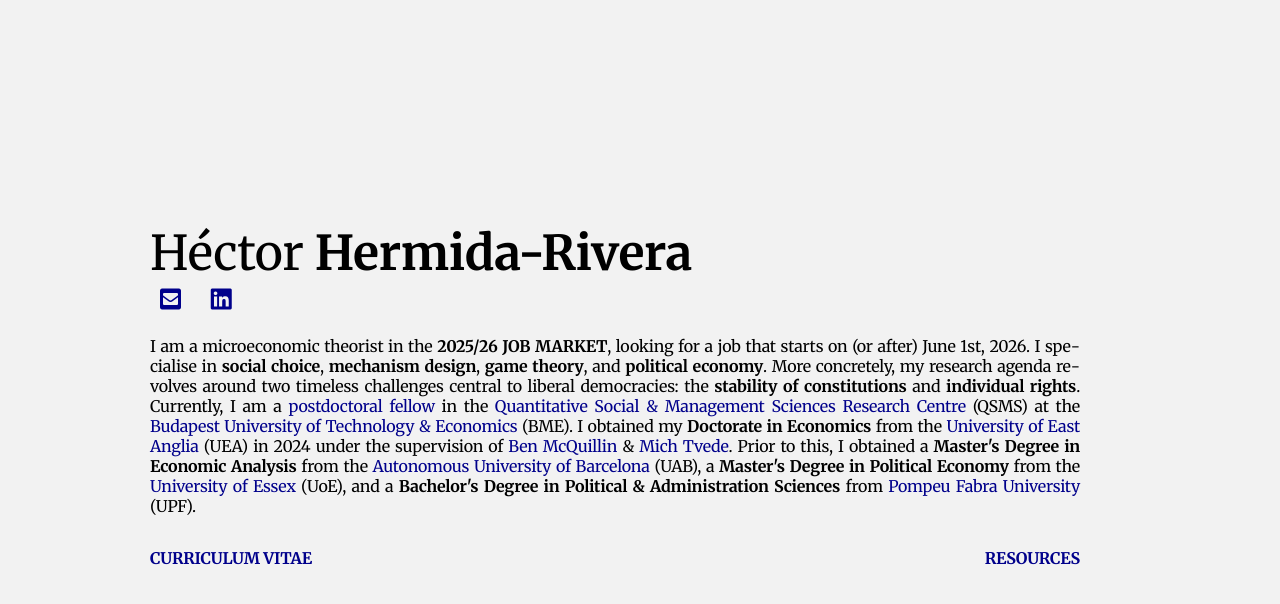
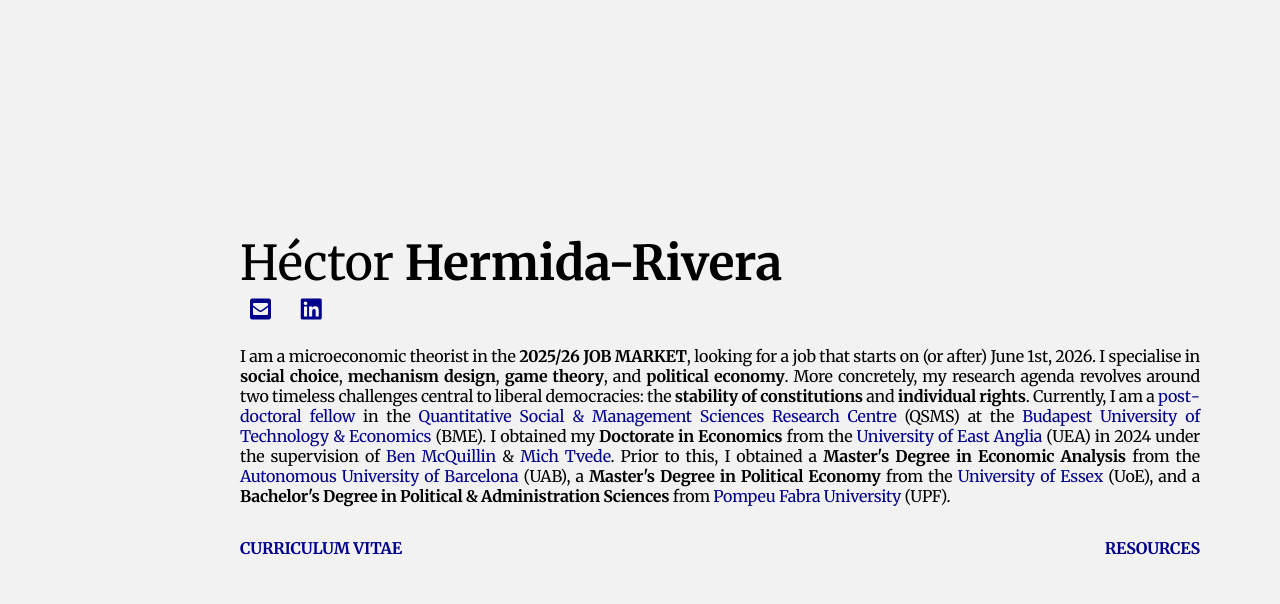
Before and after one commit to HectorHermidaRivera/hectorhermidarivera.github.io, a Jekyll site: the page built from index.md, in a window 1280 px wide. Shown: the top 604 px of the page. Built offline with Jekyll 4.4.1, drawn with Linux system fonts in a browser that asks for light colours; a style sheet for code colours, icons or effects is not loaded.

Commit message:
Update style.css

```diff
--- a/assets/css/style.css
+++ b/assets/css/style.css
@@ -306,24 +306,8 @@ h2.collapsible-link {
 
 /* SMALL SCREENS */
 
-@media (max-width: 1339px) {
-  .content {
-    /* margin-left: max(10px, calc((100vw - 1000px)/2 - 166px/2)) !important; */
-    /* margin-right: max(10px, calc((100vw - 1000px)/2 + 166px/2)) !important;  */
-    margin-left: auto !important;
-    margin-right: auto !important;
-    margin-bottom: 30px !important;
-    padding-left: 10px;
-    padding-right: 60px;
-    max-width: 1000px !important;
-    width: 1000px !important;
-    box-sizing: border-box;
-  }
-}
-
 @media (max-width: 1023px) {
-.main-name,
-  .name-title {
+  .main-name, .name-title {
     padding-left: 0 !important;
     text-align: left !important;
   }
@@ -339,8 +323,8 @@ h2.collapsible-link {
   .content h6 {
     margin-left: 0;
     padding-left: 0px;
-  margin-bottom: 5px;
-  margin-top: 40px;
+    margin-bottom: 0px;
+    margin-top: 30px;
   }
   .two-column,
   .two-column-2rows,
@@ -349,7 +333,6 @@ h2.collapsible-link {
     grid-template-columns: 1fr;
     gap: 0;
   }
-
   .two-column .label,
   .two-column-2rows .label,
   .two-column-3rows .label {
@@ -358,7 +341,6 @@ h2.collapsible-link {
     margin-top: 12px;
     margin-bottom: 0px;
   }
-
   .two-column .value,
   .two-column-2rows .value,
   .two-column-3rows .value {
@@ -380,35 +362,29 @@ h2.collapsible-link {
     flex-direction: column;
     align-items: flex-start;
   }
-
   .two-column-3rows .top-row .institution {
     text-align: left !important;
     margin-top: 4px;
     width: 100%;
   }
-
   .two-column-3rows .top-row .course {
     width: 100%;
   }
-
   .two-column-3rows .value .top-row {
     flex-direction: column;
     align-items: flex-start;
     gap: 2px;
     margin: 0;
   }
-
   .two-column-3rows .value .top-row > * {
     margin: 0;
     line-height: 1.2;
   }
-
   .two-column-3rows .value .second-row,
   .two-column-3rows .value .third-row {
     margin-top: 0;
     margin-bottom: 2px;
   }
-
  .fill-line {
     flex-direction: column;
     align-items: flex-start;
```
Lines whose indentation alone changed are shown as unchanged.
